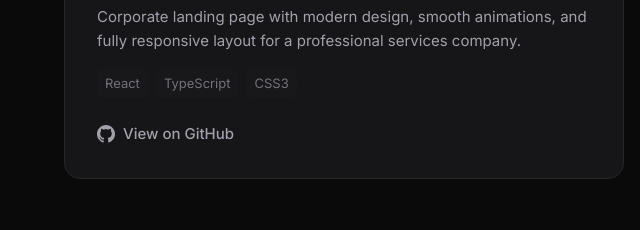
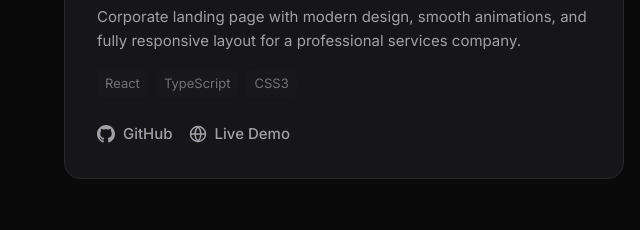
Before and after one commit to Arielhenriquez/Portafolio, a website: page public/index.html in a window 1280 px wide. Shown: the part 5570-5800 px from the top of the page, 0-640 px from the left. Drawn offline with Linux system fonts and the light colour scheme.

Commit message:
fix: correct all project repo URLs, add frontend/backend split links, fix job title, update README

```diff
--- a/public/index.html
+++ b/public/index.html
@@ -550,7 +550,15 @@
                                 <svg viewBox="0 0 24 24" fill="currentColor">
                                     <path d="M12 0c-6.626 0-12 5.373-12 12 0 5.302 3.438 9.8 8.207 11.387.599.111.793-.261.793-.577v-2.234c-3.338.726-4.033-1.416-4.033-1.416-.546-1.387-1.333-1.756-1.333-1.756-1.089-.745.083-.729.083-.729 1.205.084 1.839 1.237 1.839 1.237 1.07 1.834 2.807 1.304 3.492.997.107-.775.418-1.305.762-1.604-2.665-.305-5.467-1.334-5.467-5.931 0-1.311.469-2.381 1.236-3.221-.124-.303-.535-1.524.117-3.176 0 0 1.008-.322 3.301 1.23.957-.266 1.983-.399 3.003-.404 1.02.005 2.047.138 3.006.404 2.291-1.552 3.297-1.23 3.297-1.23.653 1.653.242 2.874.118 3.176.77.84 1.235 1.911 1.235 3.221 0 4.609-2.807 5.624-5.479 5.921.43.372.823 1.102.823 2.222v3.293c0 .319.192.694.801.576 4.765-1.589 8.199-6.086 8.199-11.386 0-6.627-5.373-12-12-12z"/>
                                 </svg>
-                                View on GitHub
+                                GitHub
+                            </a>
+                            <a href="https://qmbqbrt0dq.wpdns.site/" target="_blank" rel="noopener noreferrer" class="project-link">
+                                <svg viewBox="0 0 24 24" fill="none" stroke="currentColor" stroke-width="2">
+                                    <circle cx="12" cy="12" r="10"></circle>
+                                    <line x1="2" y1="12" x2="22" y2="12"></line>
+                                    <path d="M12 2a15.3 15.3 0 0 1 4 10 15.3 15.3 0 0 1-4 10 15.3 15.3 0 0 1-4-10 15.3 15.3 0 0 1 4-10z"></path>
+                                </svg>
+                                Live Demo
                             </a>
                         </div>
                     </div>
```
